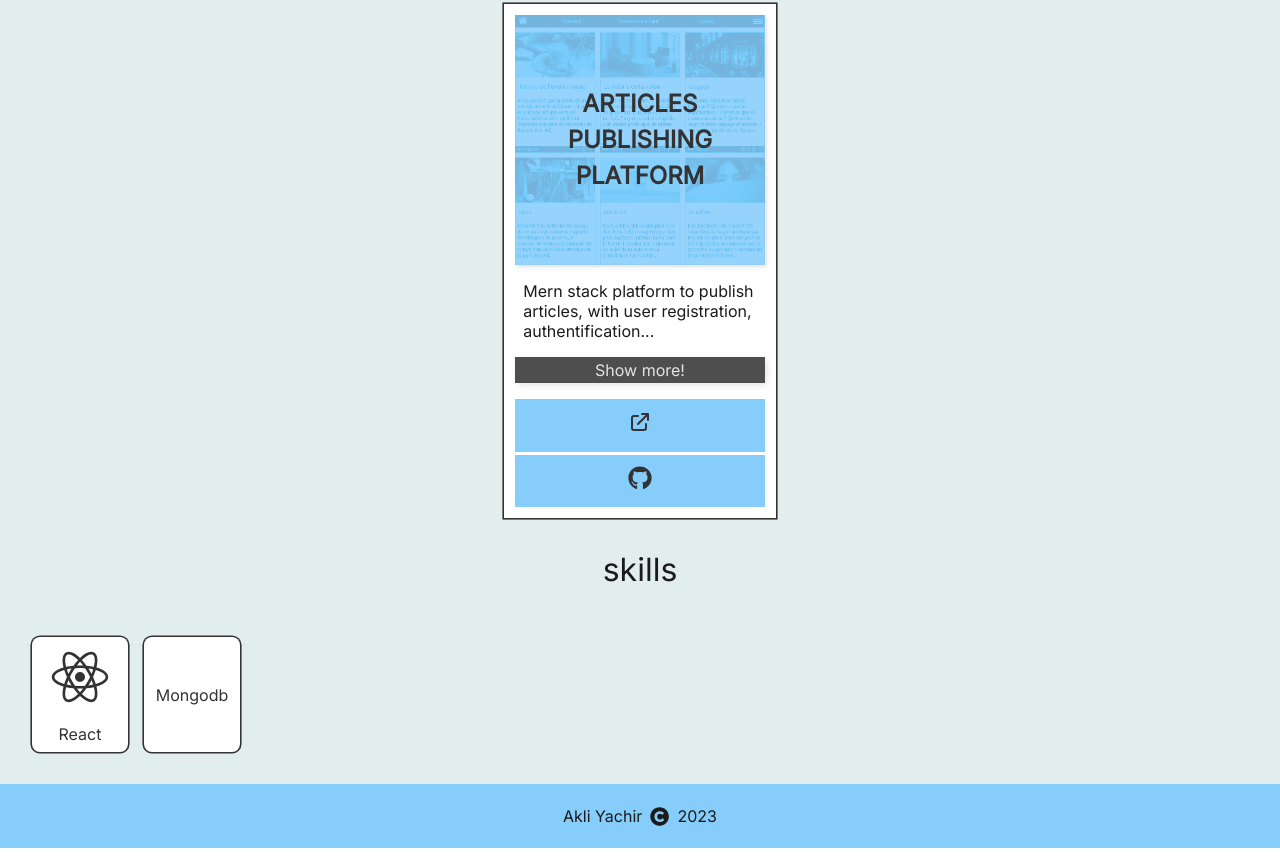
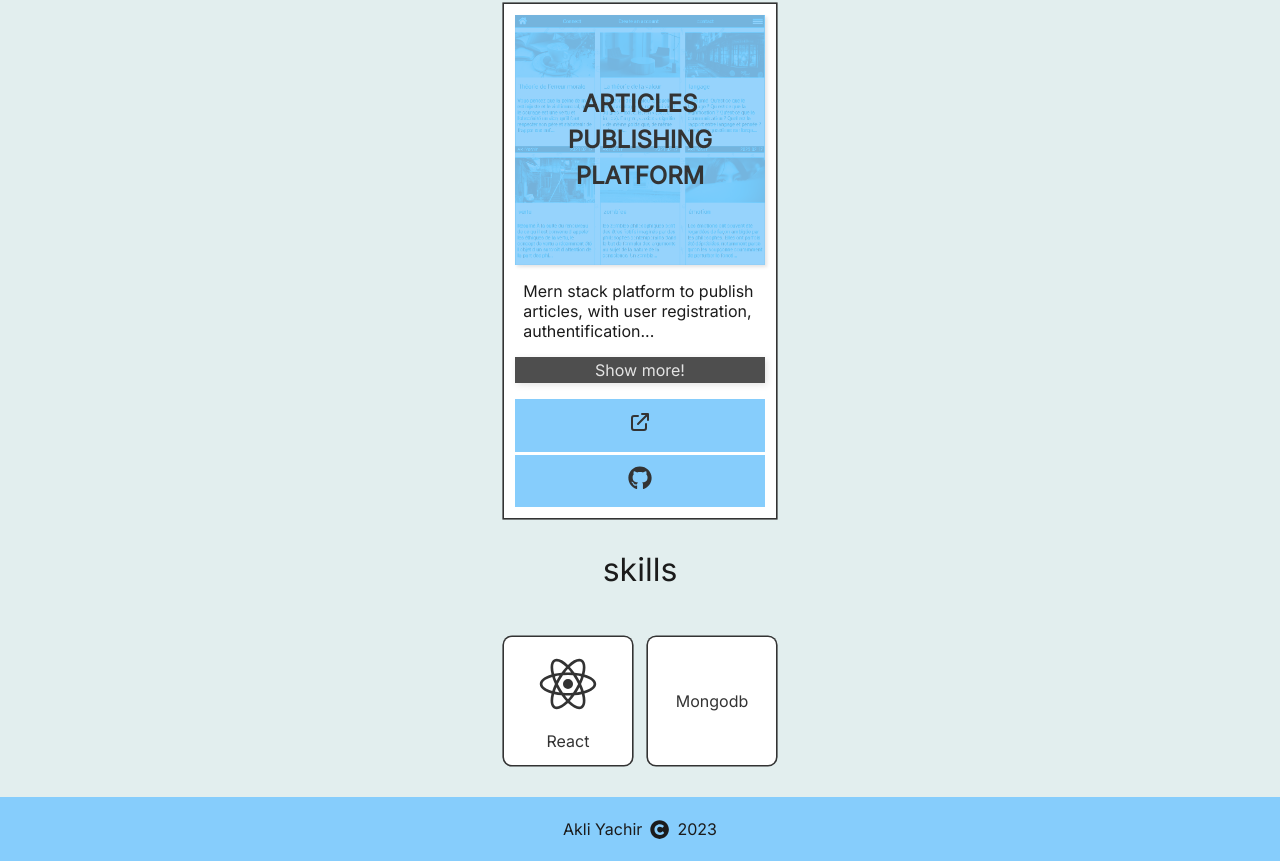
Before and after one commit to akliyachir/portfolio, a React (Vite) app: page / in a window 1280 px wide. Shown: the part 567-1428 px from the top of the page. Built offline with nearby package versions, Linux system fonts and the light colour scheme.

Commit message:
skills section

```diff
--- a/src/Components/7-SkillsSection/SkillsSection.css
+++ b/src/Components/7-SkillsSection/SkillsSection.css
@@ -9,8 +9,8 @@
 }
 
 .SkillsSection {
-	display: grid;
-	grid-template-columns: repeat(auto-fill, 6rem);
+	display: flex;
+	flex-wrap: wrap;
 	gap: 1rem;
 	padding: 1rem;
 	justify-content: center;
@@ -18,8 +18,8 @@
 }
 
 .skillsItemsLoop {
-	width: 100%;
-	height: 100%;
+	width: 8rem;
+	height: 8rem;
 	display: flex;
 	justify-content: center;
 	align-items: center;
--- a/src/Components/7-SkillsSection/SkillsSection.jsx
+++ b/src/Components/7-SkillsSection/SkillsSection.jsx
@@ -18,7 +18,6 @@ export default function SkillsSection() {
 						</div>
 					);
 				})}
-				<div></div>
 			</div>
 		</div>
 	);
```
